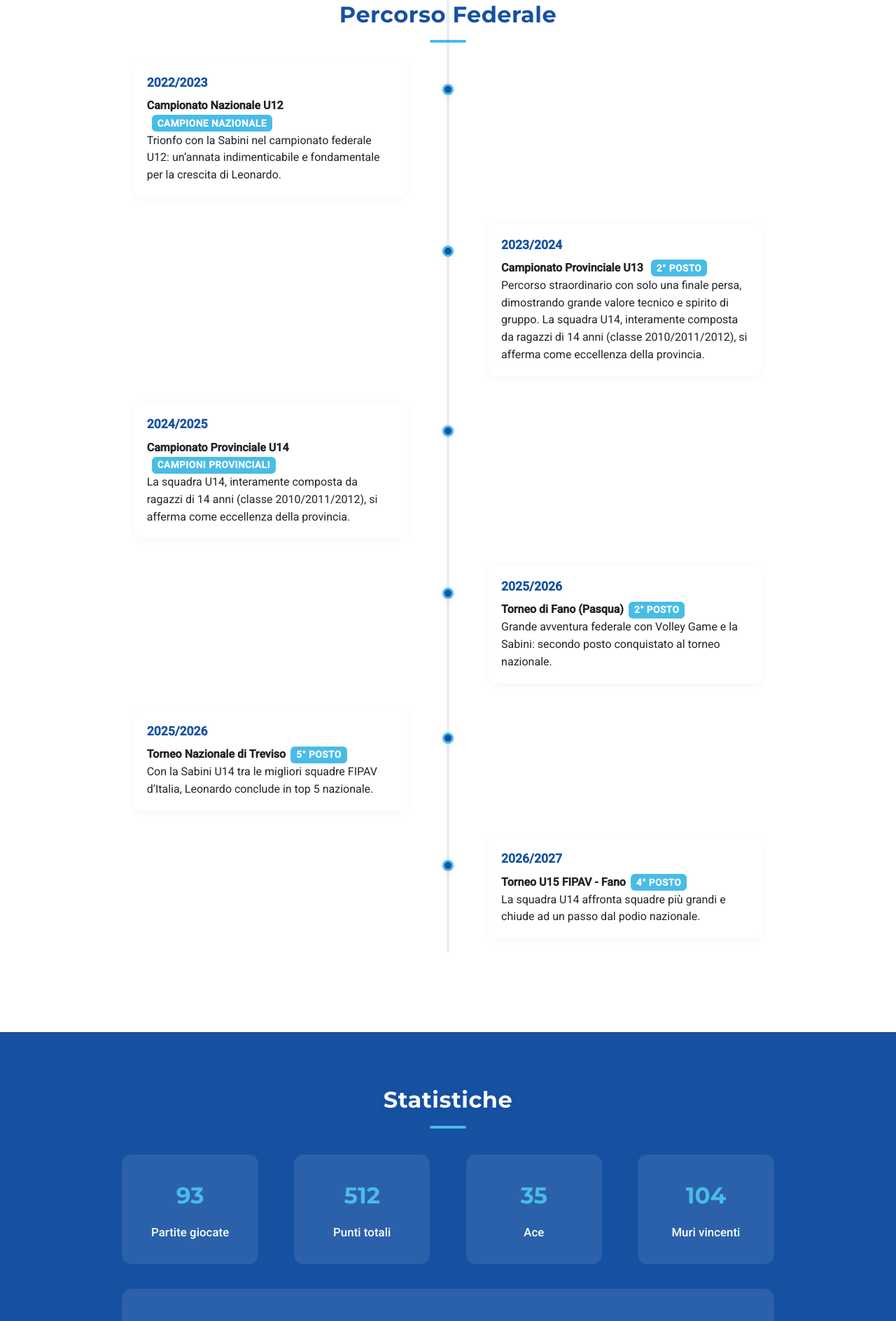
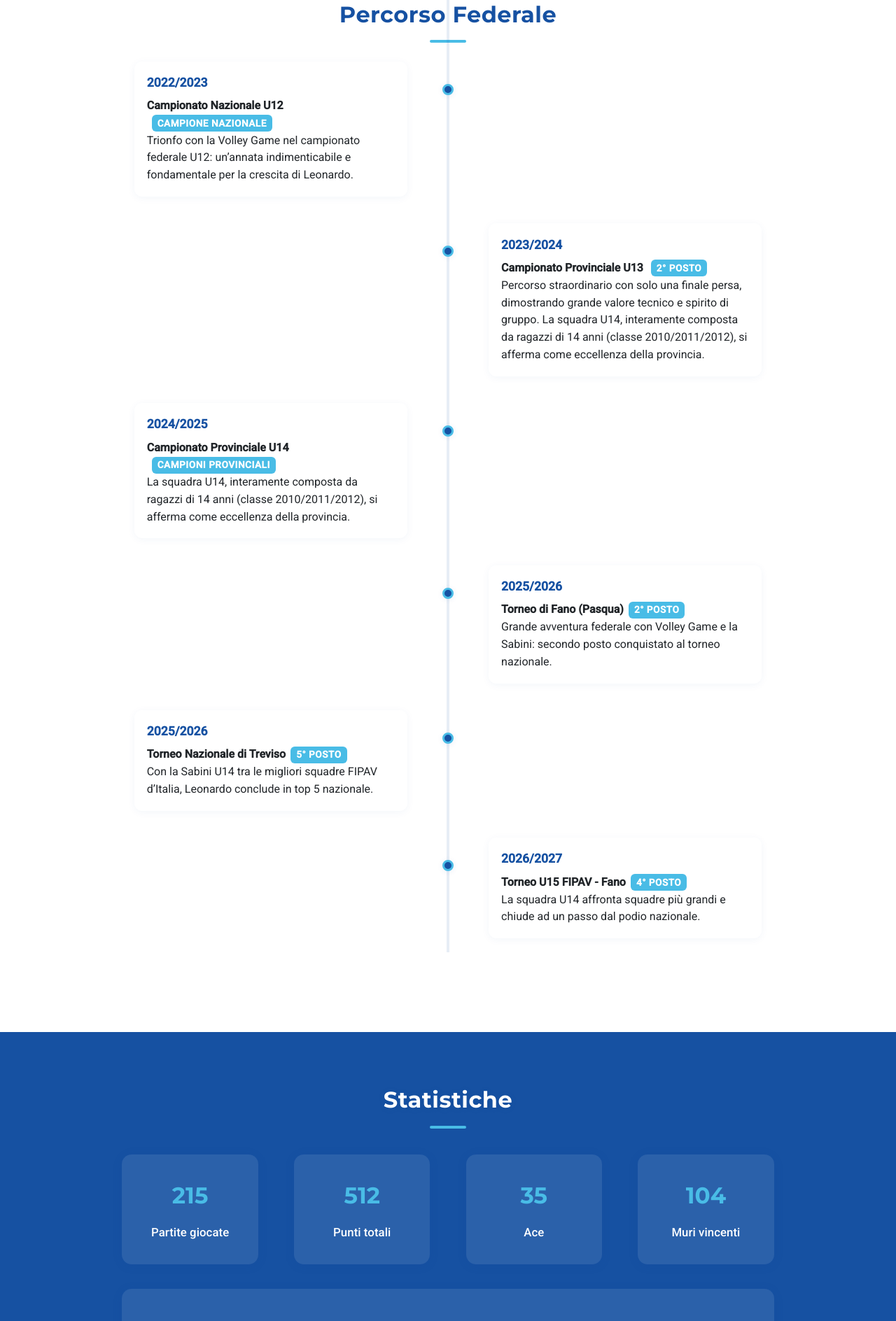
Before and after one commit to Leoxxexe/fipavonline, a plain HTML site: page index.html in a window 1280 px wide. Shown: the part 1560-3448 px from the top of the page at 70% size. Drawn offline with nearby package versions, Linux system fonts and the light colour scheme.

Commit message:
Update index.html

```diff
--- a/index.html
+++ b/index.html
@@ -732,7 +732,7 @@
                     <div>
                         <b>Campionato Nazionale U12</b>
                         <span class="badge">CAMPIONE NAZIONALE</span><br>
-                        Trionfo con la Sabini nel campionato federale U12: un’annata indimenticabile e fondamentale per la crescita di Leonardo.
+                        Trionfo con la Volley Game nel campionato federale U12: un’annata indimenticabile e fondamentale per la crescita di Leonardo.
                     </div>
                 </div>
             </div>
@@ -797,7 +797,7 @@
         <h2 class="section-title" style="color:#fff;text-shadow:0 1px 8px #134a8f21;">Statistiche</h2>
         <div class="stats-grid">
             <div class="stat-item">
-                <div class="stat-value">93</div>
+                <div class="stat-value">215</div>
                 <div class="stat-label">Partite giocate</div>
             </div>
             <div class="stat-item">
```
